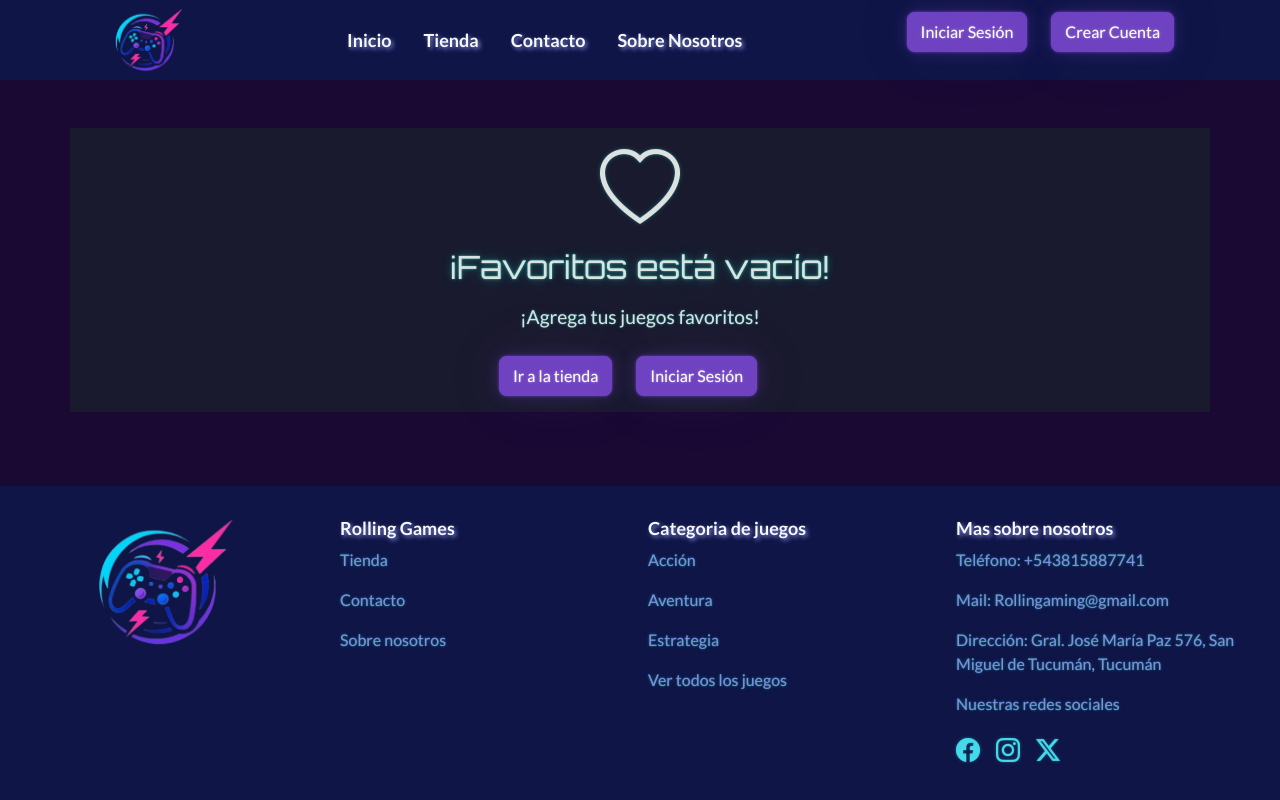
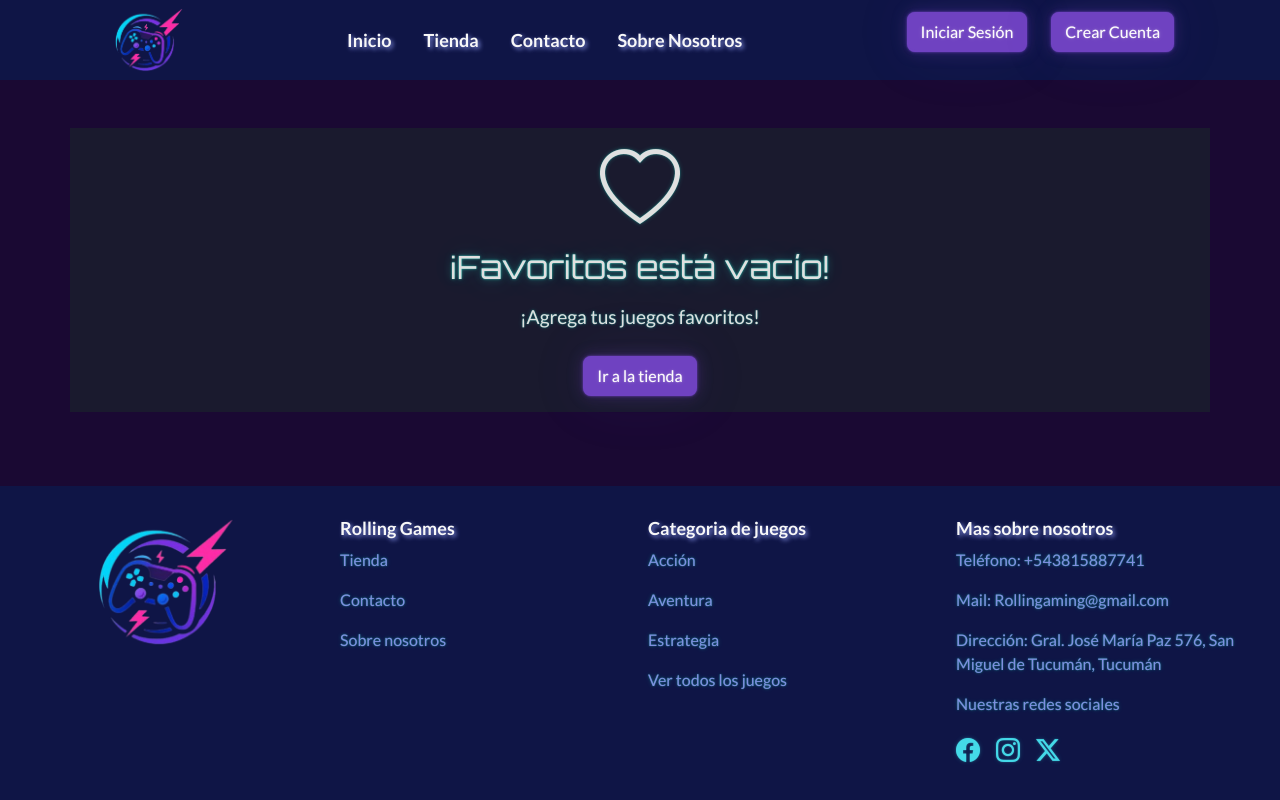
Before and after one commit to nachodev2/rollingGaming, a React (Vite) app: page /favoritos in a window 1280 px wide. Built offline with nearby package versions, Linux system fonts and the light colour scheme.

Commit message:
Borré botón iniciar sesion en favoritosvacio y centre el boton ir a la tienda.

```diff
--- a/src/components/pages/favoritos/FavoritosVacio.jsx
+++ b/src/components/pages/favoritos/FavoritosVacio.jsx
@@ -13,9 +13,8 @@ function FavoritosVacio() {
                 <h2 className="mb-3 text-center">¡Favoritos está vacío!</h2>
                 <p className='mb-4'>¡Agrega tus juegos favoritos!</p>
                 <Link to="/tienda">
-                <Button variant="primary" className='textLogin me-4 colorLoginCrear rounded-3 border-2 mb-3'>Ir a la tienda</Button>
+                <Button variant="primary" className='textLogin colorLoginCrear rounded-3 border-2 mb-3'>Ir a la tienda</Button>
                 </Link>
-                <Login></Login>
             </Col>
         </Row>
     </Container>
```
